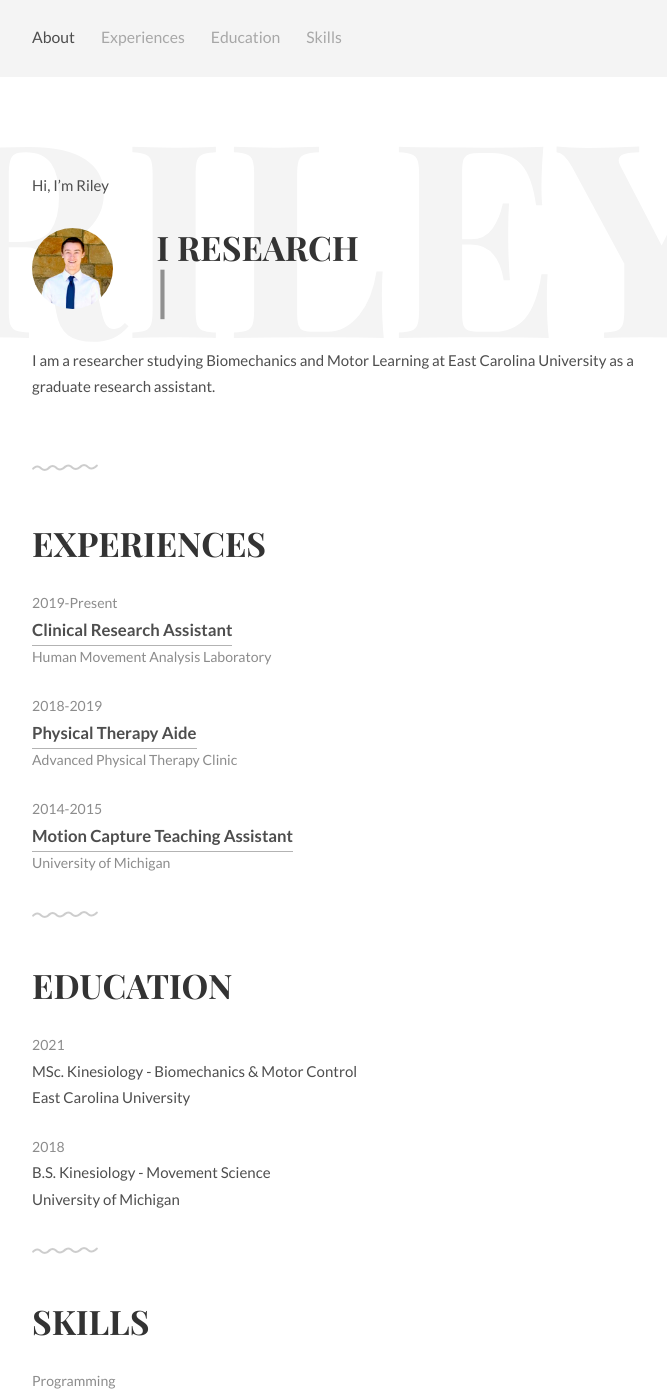
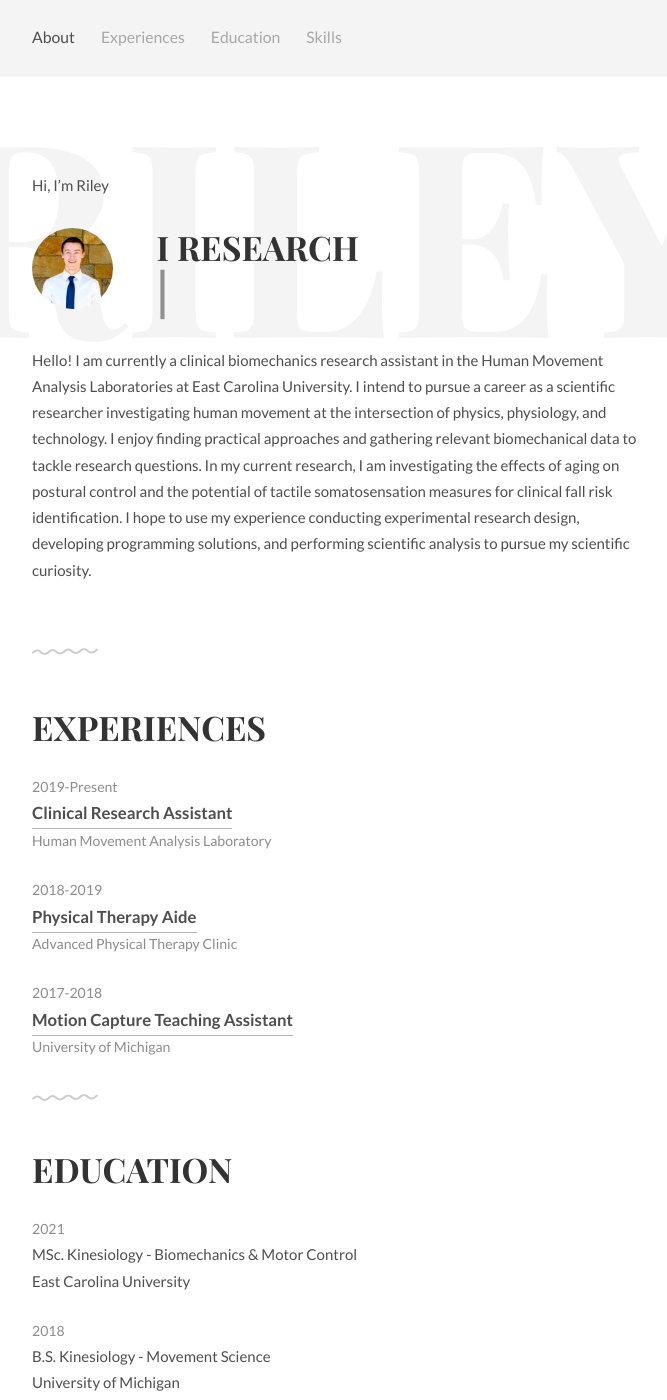
Before and after one commit to RileyHorn/rjhorn.github.io, a Jekyll site: the page index.html, which Jekyll copies as it is, in a window 1280 px wide and 1400 px high. Shown: the whole window, without its empty margins (297-964 px from the left). Built offline with Jekyll 4.4.1, drawn with Linux system fonts in a browser that asks for light colours; some of the changed text lies outside the part shown.

Commit message:
Update index.html

```diff
--- a/index.html
+++ b/index.html
@@ -61,7 +61,7 @@
 					<h1>I research<br><span id="typed"></span></h1>
 				</div>
 				<p>
-					I am a researcher studying Biomechanics and Motor Learning at East Carolina University as a graduate research assistant.
+					Hello! I am currently a clinical biomechanics research assistant in the Human Movement Analysis Laboratories at East Carolina University. I intend to pursue a career as a scientific researcher investigating human movement at the intersection of physics, physiology, and technology. I enjoy finding practical approaches and gathering relevant biomechanical data to tackle research questions. In my current research, I am investigating the effects of aging on postural control and the potential of tactile somatosensation measures for clinical fall risk identification. I hope to use my experience conducting experimental research design, developing programming solutions, and performing scientific analysis to pursue my scientific curiosity.
 				</p>
 			</div>
 		</div>
@@ -82,7 +82,7 @@
 				<li>Advanced Physical Therapy Clinic</li>
 			</ul>
 			<ul class="work-list">
-				<li>2014-2015</li>
+				<li>2017-2018</li>
 				<li><a href="#">Motion Capture Teaching Assistant</a></li>
 				<li>University of Michigan</li>
 			</ul>
```
Also changed, not shown: other parts of index.html (+1 -1 lines).
